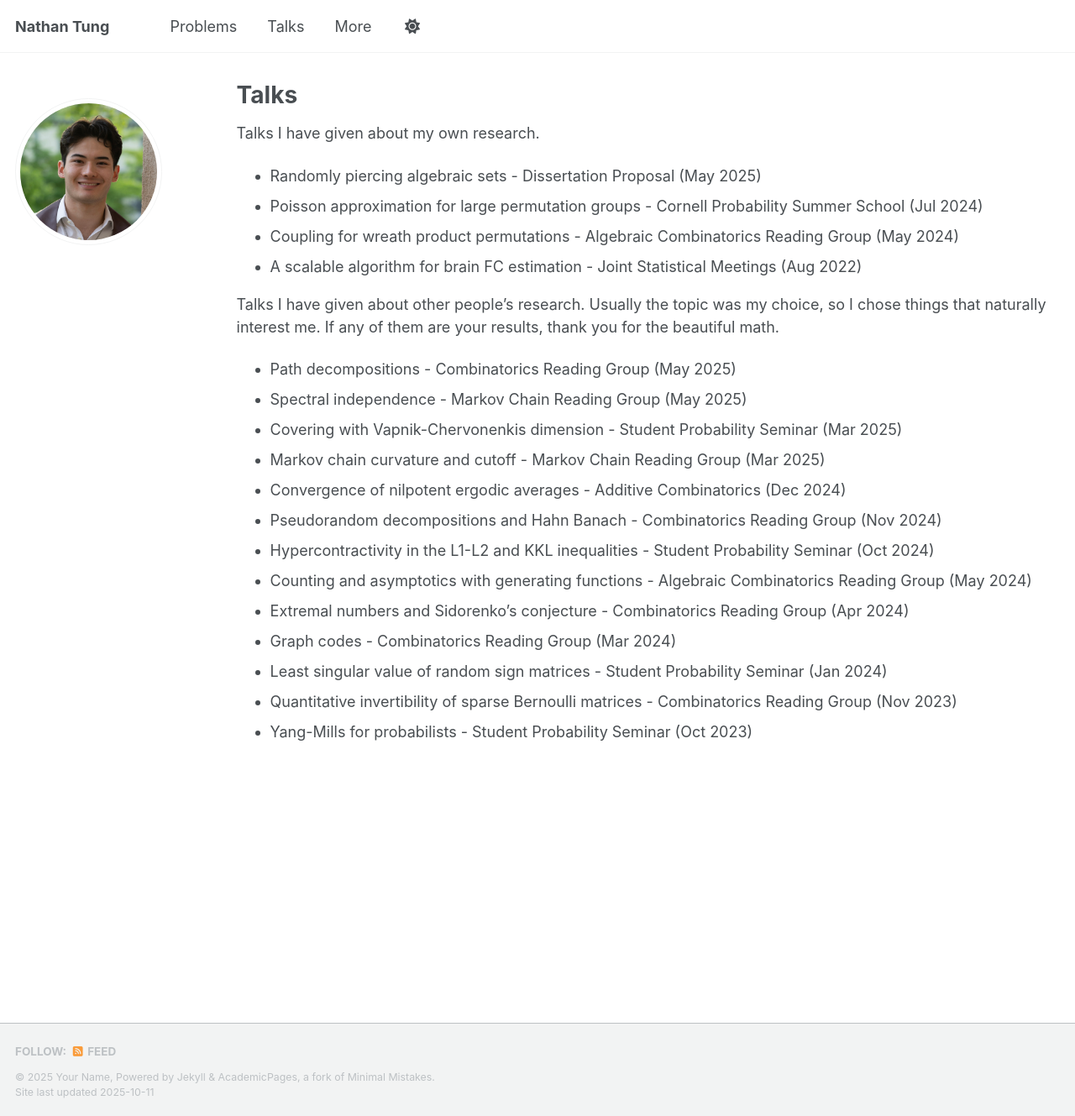
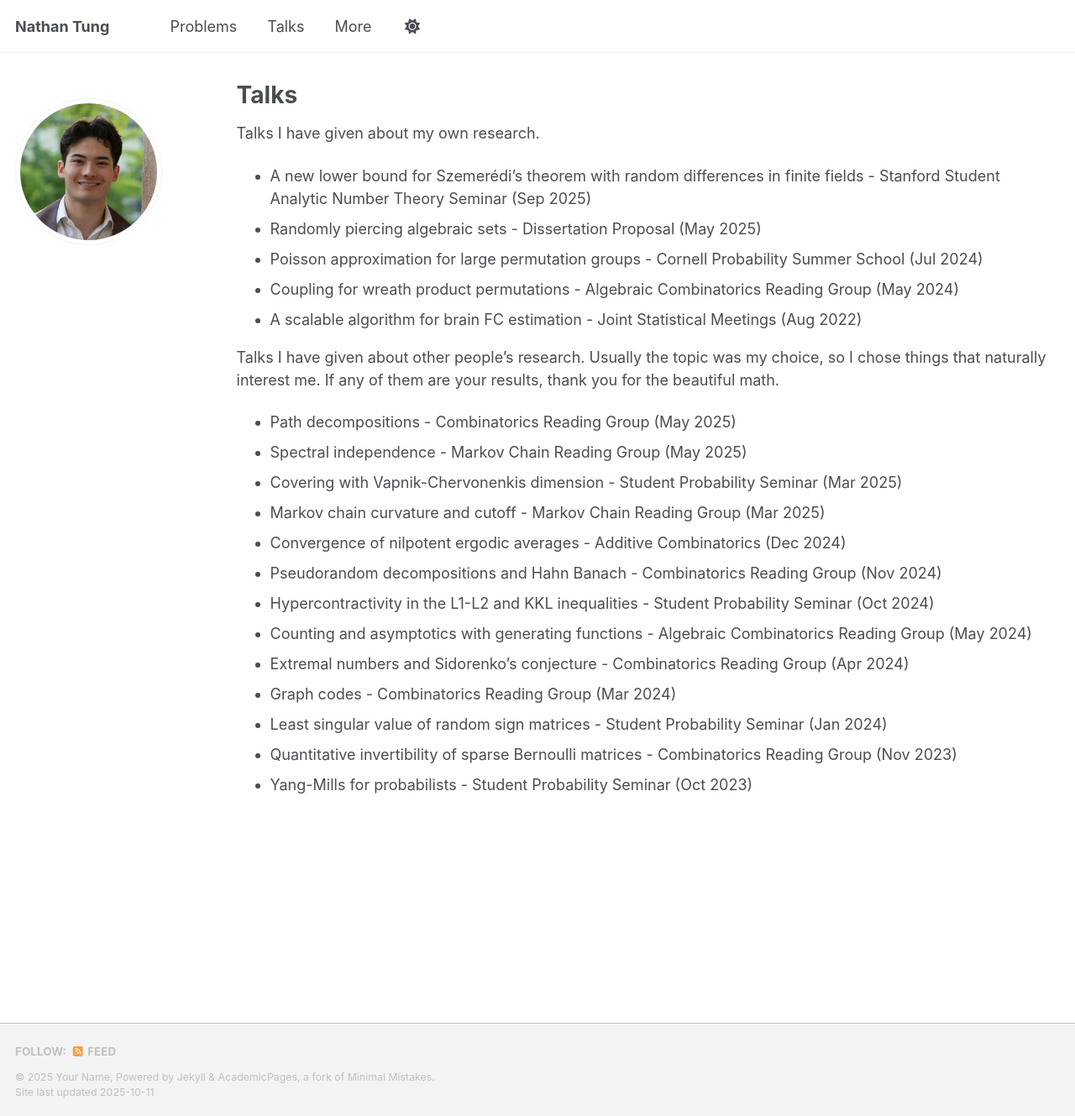
Before and after one commit to njtung/njtung.github.io, a Jekyll site: the page built from _pages/talks.md, in a window 1280 px wide and 1329 px high. Shown: the whole window at 84% size. Built offline with Jekyll 4.4.1, drawn with Linux system fonts in a browser that asks for light colours; a script that is not in the unit is left out.

Commit message:
Update talks.md

```diff
--- a/_pages/talks.md
+++ b/_pages/talks.md
@@ -7,6 +7,7 @@ author_profile: true
 
 Talks I have given about my own research.
 
+* A new lower bound for Szemerédi's theorem with random differences in finite fields - Stanford Student Analytic Number Theory Seminar (Sep 2025)
 * Randomly piercing algebraic sets - Dissertation Proposal (May 2025)
 * Poisson approximation for large permutation groups - Cornell Probability Summer School (Jul 2024)
 * Coupling for wreath product permutations - Algebraic Combinatorics Reading Group (May 2024)
```
